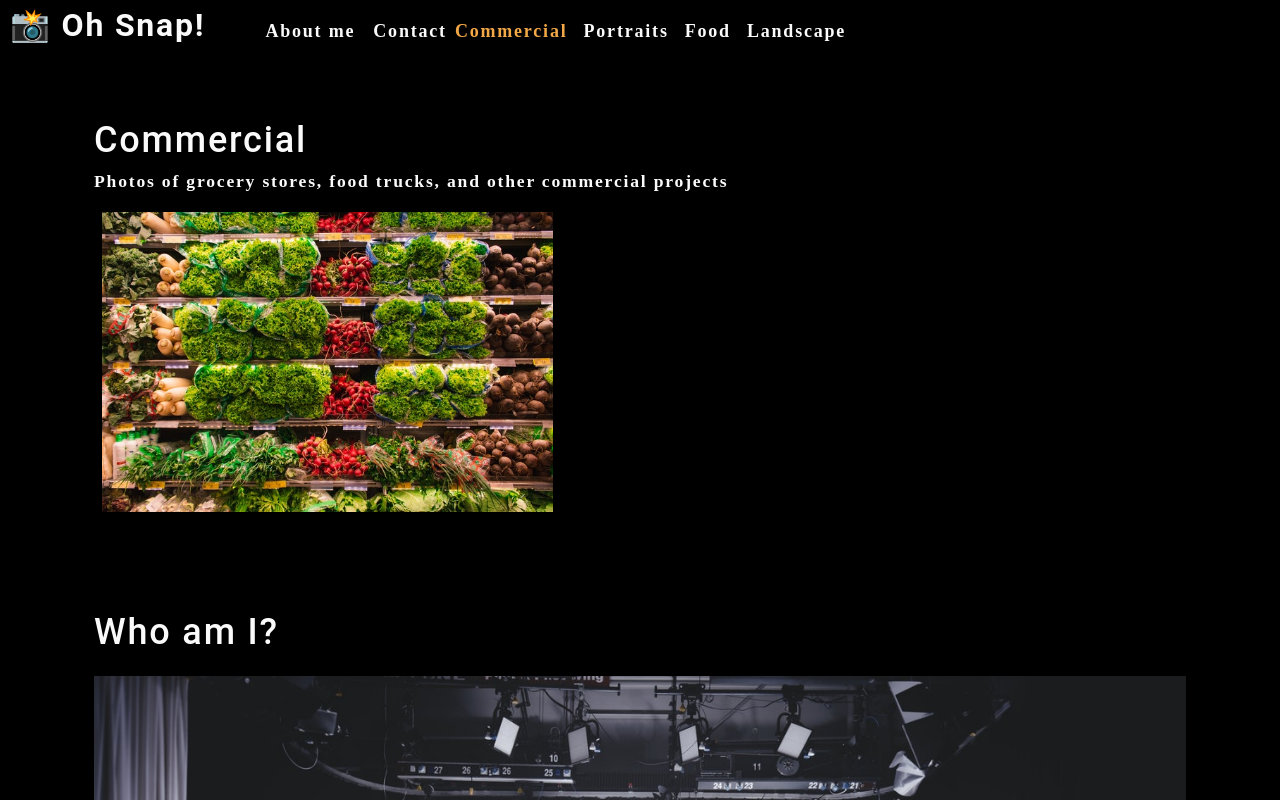
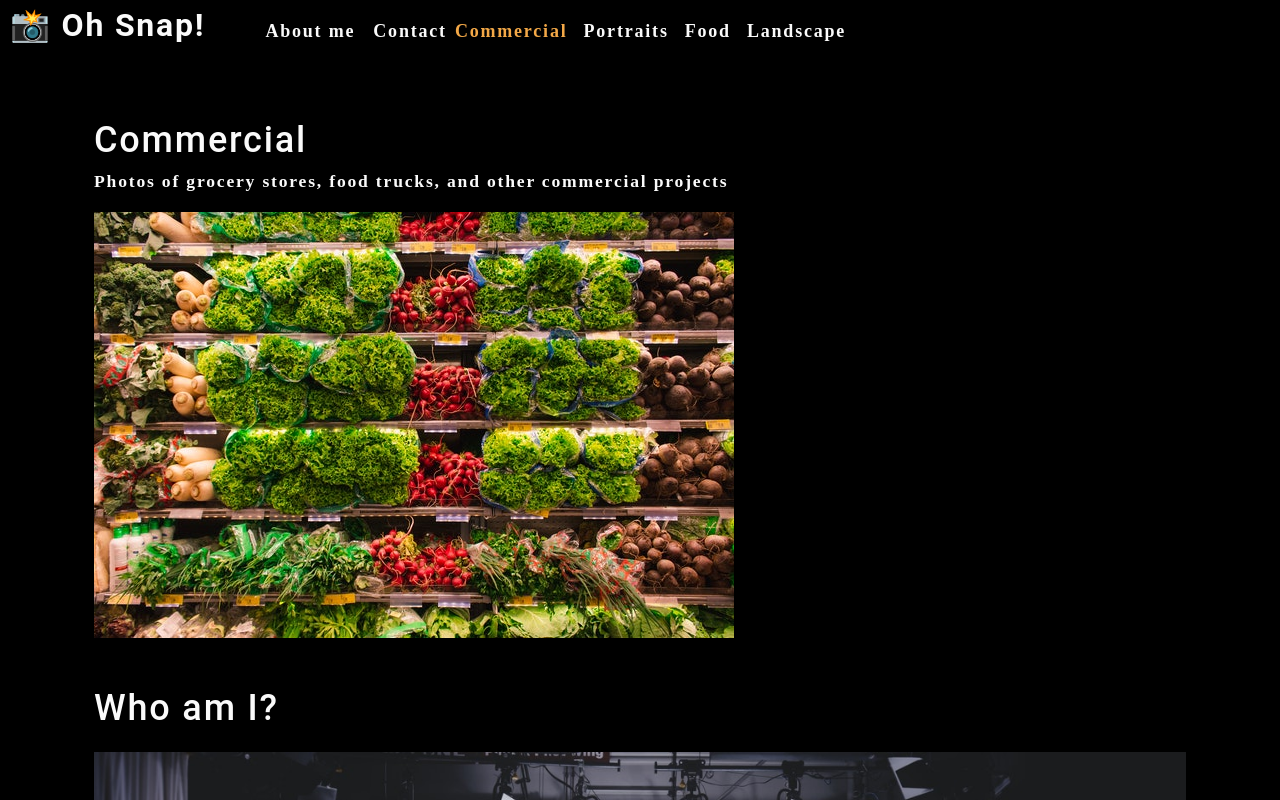
Before and after one commit to ZQWhiting/photo-port, a React (Create React App) app: page / in a window 1280 px wide. Shown: the top 800 px of the page. Built offline with nearby package versions, Linux system fonts and the light colour scheme.

Commit message:
created PhotoList

```diff
--- a/src/App.js
+++ b/src/App.js
@@ -28,7 +28,7 @@
 				currentCategory={currentCategory}
 			/>
 			<main>
-				<Gallery />
+				<Gallery currentCategory={currentCategory} />
 				<About />
 			</main>
 		</div>
--- a/src/components/Gallery/index.js
+++ b/src/components/Gallery/index.js
@@ -1,25 +1,15 @@
 import React from 'react';
 import { capitalizeFirstLetter } from '../../utils/helpers';
-import photo from '../../assets/small/commercial/0.jpg';
+import PhotoList from '../PhotoList';
 
-function Gallery(props) {
-	const currentCategory = {
-		name: 'commercial',
-		description:
-			'Photos of grocery stores, food trucks, and other commercial projects',
-	};
+function Gallery({ currentCategory }) {
+	const { name, description } = currentCategory;
 
 	return (
 		<section>
-			<h1>{capitalizeFirstLetter(currentCategory.name)}</h1>
-			<p>{currentCategory.description}</p>
-			<div>
-				<img
-					src={photo}
-					alt='Commercial Example'
-					className='img-thumbnail mx-1'
-				/>
-			</div>
+			<h1 data-testid='h1tag'>{capitalizeFirstLetter(name)}</h1>
+			<p>{description}</p>
+			<PhotoList />
 		</section>
 	);
 }
--- /dev/null
+++ b/src/components/PhotoList/index.js
@@ -0,0 +1,12 @@
+import React from 'react';
+import photo from '../../assets/small/commercial/0.jpg';
+
+function PhotoList() {
+	return (
+		<div>
+			<img src={photo} alt='Commercial Example' />
+		</div>
+	);
+}
+
+export default PhotoList;
```
